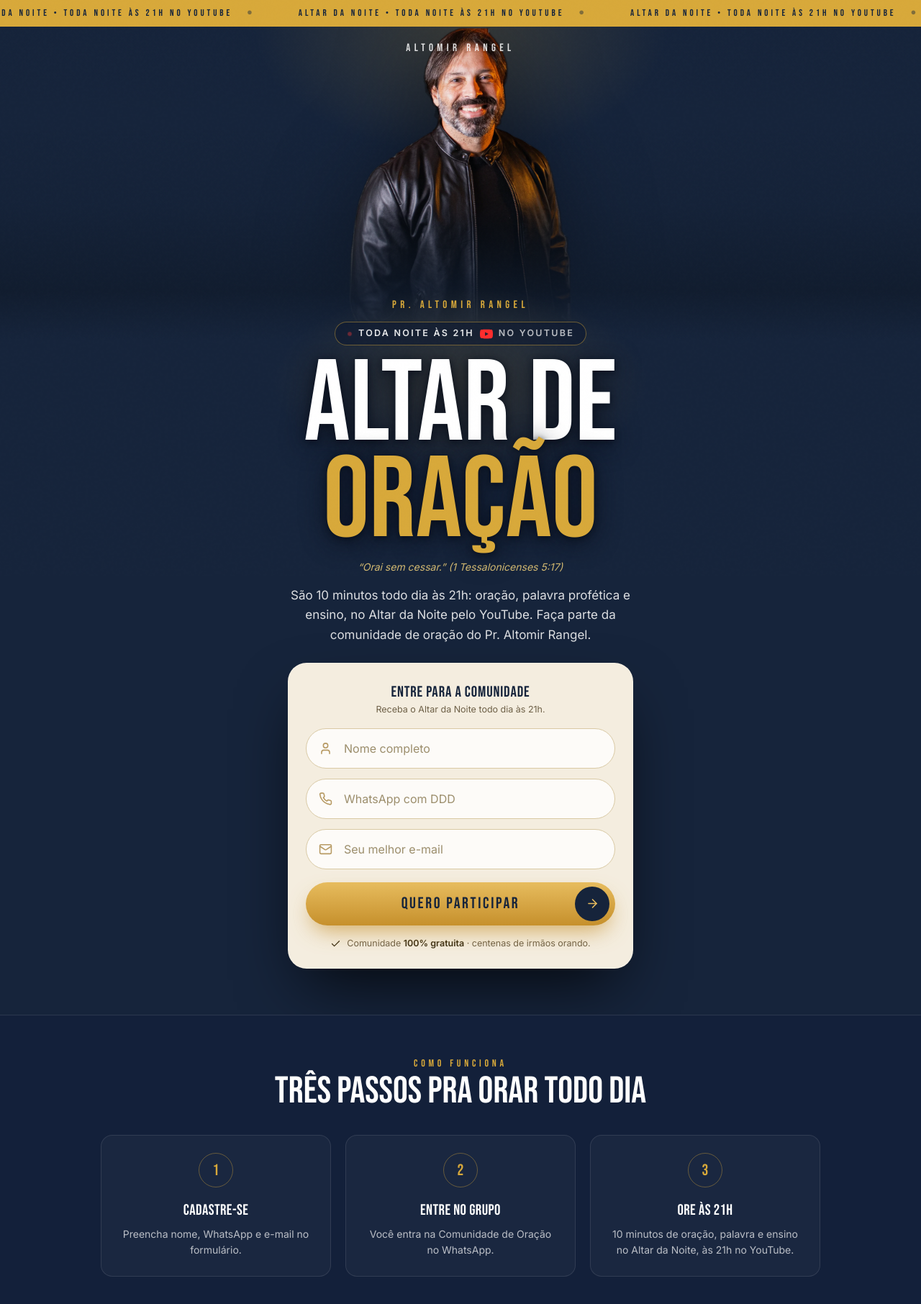
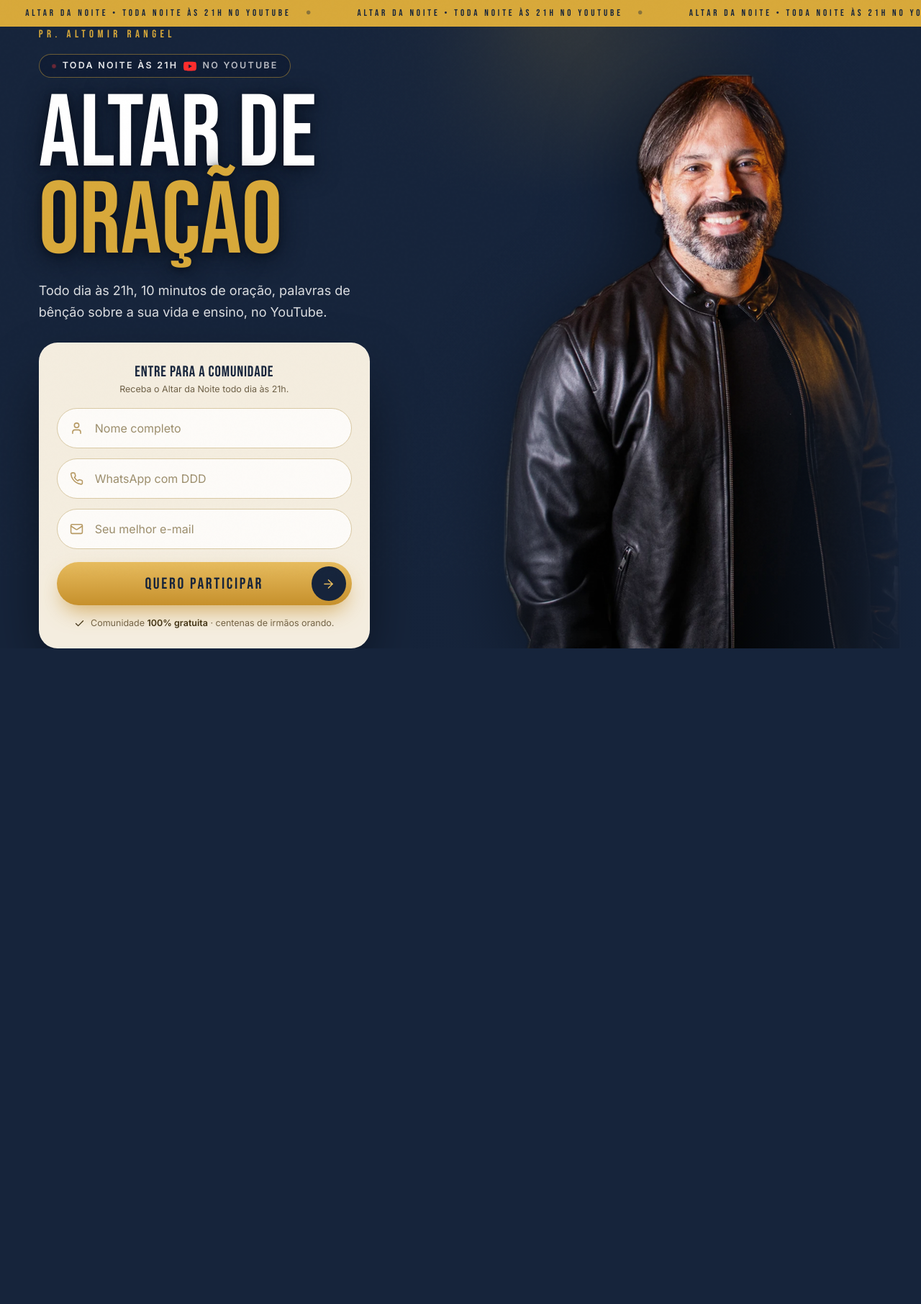
Before and after one commit to arthurrrangel/altomir-rangel, a Next.js app: page /altardanoite in a window 1280 px wide. Shown: the top 1812 px of the page at 72% size. After the commit the page ends 901 px from the top, so only its background shows below. Built offline with nearby package versions, Linux system fonts and the light colour scheme; a web font is replaced by a local one.

Commit message:
Update page.tsx

```diff
--- a/app/altardanoite/page.tsx
+++ b/app/altardanoite/page.tsx
@@ -5,11 +5,11 @@ export const metadata: Metadata = {
   metadataBase: new URL('https://www.ministerioarc.com'),
   title: 'Altar de Oração | Altomir Rangel',
   description:
-    'São 10 minutos todo dia às 21h: oração, palavra profética e ensino, no Altar da Noite pelo YouTube. Entre para a comunidade de oração do Pr. Altomir Rangel.',
+    'Todo dia às 21h, 10 minutos de oração, palavras de bênção sobre a sua vida e ensino, no YouTube. Entre para a comunidade de oração do Pr. Altomir Rangel.',
   alternates: { canonical: '/altardanoite' },
   openGraph: {
     title: 'Altar de Oração | Altomir Rangel',
-    description: '10 minutos todo dia às 21h: oração, palavra profética e ensino. Entre para a comunidade.',
+    description: 'Todo dia às 21h: oração, palavras de bênção sobre a sua vida e ensino. Entre para a comunidade.',
     url: '/altardanoite',
     siteName: 'Ministério Altomir Rangel',
     type: 'website',
@@ -19,7 +19,7 @@ export const metadata: Metadata = {
   twitter: {
     card: 'summary_large_image',
     title: 'Altar de Oração | Altomir Rangel',
-    description: '10 minutos todo dia às 21h: oração, palavra profética e ensino. Entre para a comunidade.',
+    description: 'Todo dia às 21h: oração, palavras de bênção sobre a sua vida e ensino. Entre para a comunidade.',
     images: ['/altomir-og.jpg'],
   },
   robots: { index: true, follow: true },
@@ -31,7 +31,7 @@ function MarqueeGroup({ hidden = false }: { hidden?: boolean }) {
       {Array.from({ length: 6 }).map((_, i) => (
         <span key={i} className="mx-5 font-bebas text-[13px] tracking-[0.3em] text-[#16243B]">
           ALTAR DA NOITE • TODA NOITE ÀS 21H NO YOUTUBE
-          <span className="mx-5 align-middle text-[#16243B]/45">●</span>
+          <span className="mx-5 align-middle text-[#16243B]/40">●</span>
         </span>
       ))}
     </div>
@@ -48,52 +48,76 @@ function YouTubeMark() {
 
 export default function Page() {
   return (
-    <main className="relative w-full overflow-hidden bg-[#16243B] text-center text-white antialiased">
+    <main className="relative w-full overflow-hidden bg-[#16243B] text-white antialiased">
       {/* ===== FAIXA ROLANDO ===== */}
       <div className="relative z-30 flex overflow-hidden bg-[#D8A93A]">
-        <div className="flex w-max animate-[arcmarquee_30s_linear_infinite]">
+        <div className="flex w-max animate-[arcmarquee_34s_linear_infinite]">
           <MarqueeGroup />
           <MarqueeGroup hidden />
         </div>
       </div>
 
-      <section className="relative w-full overflow-hidden pb-16">
-        {/* brilho do alto */}
+      <section className="relative min-h-[100svh] w-full overflow-hidden text-center lg:grid lg:grid-cols-[1.05fr_0.95fr] lg:items-center lg:text-left">
+        {/* glows */}
         <div
-          className="pointer-events-none absolute left-1/2 top-0 z-0 h-[460px] w-[900px] max-w-[170vw] -translate-x-1/2"
-          style={{ background: 'radial-gradient(ellipse 50% 60% at 50% 0%, rgba(216,169,58,0.20) 0%, transparent 64%)' }}
+          className="pointer-events-none absolute left-1/2 top-0 z-0 h-[440px] w-[820px] max-w-[170vw] -translate-x-1/2 lg:left-[58%] lg:h-[620px] lg:w-[1100px]"
+          style={{ background: 'radial-gradient(ellipse 50% 60% at 50% 0%, rgba(216,169,58,0.16) 0%, transparent 64%)' }}
+        />
+        <div
+          className="pointer-events-none absolute left-[8%] top-[34%] z-0 hidden h-[440px] w-[640px] lg:block"
+          style={{ background: 'radial-gradient(ellipse 52% 52% at 28% 50%, rgba(216,169,58,0.14) 0%, transparent 70%)' }}
         />
 
-        {/* ===== FOTO (banda no topo, centralizada) ===== */}
-        <div className="relative z-0 mx-auto flex h-[44svh] items-end justify-center overflow-hidden sm:h-[46vh] lg:h-[56vh]">
+        {/* ===== FOTO MOBILE / TABLET (topo, centralizada) ===== */}
+        <div className="pointer-events-none absolute inset-x-0 top-0 z-0 flex h-[44svh] items-end justify-center overflow-hidden lg:hidden">
           <img
             src="/altomir-recorte.webp"
             alt="Pr. Altomir Rangel"
-            className="h-full w-auto max-w-none object-contain object-bottom drop-shadow-[0_30px_60px_rgba(0,0,0,0.5)]"
+            className="h-[46svh] w-auto max-w-none object-contain object-bottom"
           />
           <div
             className="absolute inset-0"
-            style={{ background: 'linear-gradient(to bottom, rgba(16,27,44,0.05) 0%, rgba(16,27,44,0) 30%, rgba(16,27,44,0.18) 55%, rgba(16,27,44,0.82) 82%, #16243B 97%)' }}
+            style={{ background: 'linear-gradient(to bottom, rgba(16,27,44,0.05) 0%, rgba(16,27,44,0) 30%, rgba(16,27,44,0.2) 56%, rgba(16,27,44,0.84) 82%, #16243B 96%)' }}
           />
-          <div className="absolute top-4 left-1/2 z-10 -translate-x-1/2">
-            <span className="font-bebas text-[15px] tracking-[0.36em] text-white/85">ALTOMIR&nbsp;RANGEL</span>
         </div>
-        </div>
-
-        {/* brilho atrás do título */}
+        {/* glow do título (mobile) */}
         <div
-          className="pointer-events-none absolute left-1/2 top-[40svh] z-0 h-[380px] w-[620px] max-w-[94vw] -translate-x-1/2 sm:top-[42vh]"
+          className="pointer-events-none absolute left-1/2 top-[39svh] z-0 h-[320px] w-[440px] max-w-[92vw] -translate-x-1/2 lg:hidden"
           style={{ background: 'radial-gradient(ellipse 60% 50% at 50% 42%, rgba(216,169,58,0.18) 0%, transparent 70%)' }}
         />
 
-        {/* ===== CONTEÚDO (centralizado, puxado sobre a foto) ===== */}
-        <div className="relative z-10 mx-auto -mt-[11svh] flex max-w-[640px] flex-col items-center px-5 sm:-mt-[9vh] sm:px-6">
-          <span className="mb-3 font-bebas text-[14px] tracking-[0.36em] text-[#D8A93A] sm:text-[15px]">
+        {/* ===== FOTO DESKTOP (lateral direita) ===== */}
+        <div className="pointer-events-none z-0 hidden lg:col-start-2 lg:row-start-1 lg:flex lg:h-full lg:items-end lg:justify-center lg:self-stretch">
+          <img
+            src="/altomir-recorte.webp"
+            alt="Pr. Altomir Rangel"
+            className="h-[100vh] w-auto max-w-none object-contain object-bottom drop-shadow-[0_30px_60px_rgba(0,0,0,0.55)]"
+          />
+        </div>
+        {/* blend desktop entre conteúdo e foto */}
+        <div
+          className="pointer-events-none absolute inset-0 z-0 hidden lg:block"
+          style={{ background: 'linear-gradient(to right, #16243B 0%, #16243B 36%, rgba(22,36,59,0.82) 46%, rgba(22,36,59,0) 64%)' }}
+        />
+        <div
+          className="pointer-events-none absolute inset-y-0 right-0 z-0 hidden w-[22%] lg:block"
+          style={{ background: 'linear-gradient(to left, #16243B 0%, rgba(22,36,59,0.45) 45%, transparent 100%)' }}
+        />
+
+        {/* ===== MARCA (mobile, sobre a foto) ===== */}
+        <div className="absolute top-4 left-1/2 z-20 -translate-x-1/2 lg:hidden">
+          <span className="font-bebas text-[15px] tracking-[0.36em] text-white/85">ALTOMIR&nbsp;RANGEL</span>
+        </div>
+
+        {/* ===== CONTEÚDO ===== */}
+        <div className="relative z-10 col-start-1 row-start-1 flex min-h-[100svh] flex-col items-center justify-start px-5 pt-[40svh] pb-12 sm:px-6 lg:min-h-0 lg:items-start lg:justify-center lg:pt-0 lg:pb-0 lg:pl-[8%] lg:pr-6">
+          <div className="flex w-full max-w-[540px] flex-col items-center lg:max-w-[640px] lg:items-start">
+            <span className="mb-4 hidden font-bebas text-[15px] tracking-[0.36em] text-[#D8A93A] lg:block">
               PR.&nbsp;ALTOMIR&nbsp;RANGEL
             </span>
 
             {/* BADGE 21h / YouTube */}
-          <div className="mb-4 inline-flex items-center gap-2 rounded-full border border-[#D8A93A]/45 bg-[#0e1830]/55 px-4 py-1.5 backdrop-blur-sm">
+            <div className="mb-5 inline-flex items-center gap-2 rounded-full border border-[#D8A93A]/45 bg-[#0e1830]/55 px-4 py-1.5 backdrop-blur-sm">
               <span className="h-2 w-2 rounded-full bg-[#ff3b3b] motion-safe:animate-[pulsedot_1.6s_ease-in-out_infinite]" />
               <span className="font-inter text-[11.5px] font-semibold uppercase tracking-[0.18em] text-white/90 sm:text-[12.5px]">
                 Toda noite às 21h
@@ -104,52 +128,23 @@ export default function Page() {
               </span>
             </div>
 
-          {/* TÍTULO GRANDE E CENTRALIZADO */}
+            {/* TÍTULO */}
             <h1
-            className="font-bebas leading-[0.84] text-white text-[clamp(66px,12.5vw,164px)]"
-            style={{ textShadow: '0 6px 34px rgba(8,14,26,0.95), 0 2px 8px rgba(8,14,26,0.8)' }}
+              className="font-bebas leading-[0.85] text-white text-[clamp(70px,13vw,142px)]"
+              style={{ textShadow: '0 6px 34px rgba(8,14,26,0.92), 0 2px 8px rgba(8,14,26,0.7)' }}
             >
               Altar de<br />
               <span className="text-[#D8A93A]">Oração</span>
             </h1>
 
-          {/* versículo */}
-          <p className="mt-3 font-inter text-[13px] italic text-[#E7C977]/90 sm:text-[14px]">
-            “Orai sem cessar.” (1 Tessalonicenses 5:17)
+            {/* SUBHEAD */}
+            <p className="mt-5 max-w-[440px] font-inter text-[16px] leading-relaxed text-white/85 sm:text-[18px]">
+              Todo dia às 21h, 10 minutos de oração, palavras de bênção sobre a sua vida e ensino, no YouTube.
             </p>
 
-          <p className="mt-4 max-w-[520px] font-inter text-[15.5px] leading-relaxed text-white/85 sm:text-[17px]">
-            São 10 minutos todo dia às 21h: oração, palavra profética e ensino, no Altar da Noite pelo YouTube.
-            Faça parte da comunidade de oração do Pr. Altomir Rangel.
-          </p>
-
-          <div className="mt-6 w-full max-w-[480px]">
+            <div className="mt-7 w-full max-w-[460px] text-left">
               <LeadForm />
             </div>
-        </div>
-      </section>
-
-      {/* ===== COMO FUNCIONA ===== */}
-      <section className="relative z-10 border-t border-white/10 bg-[#13203a] px-6 py-14">
-        <div className="mx-auto max-w-[1000px]">
-          <div className="font-bebas text-[14px] tracking-[0.34em] text-[#D8A93A]">COMO FUNCIONA</div>
-          <h2 className="mt-1 font-bebas text-[clamp(34px,6vw,52px)] leading-[0.95] text-white">
-            Três passos pra orar todo dia
-          </h2>
-          <div className="mt-9 grid gap-5 sm:grid-cols-3">
-            {[
-              { n: '1', t: 'Cadastre-se', d: 'Preencha nome, WhatsApp e e-mail no formulário.' },
-              { n: '2', t: 'Entre no grupo', d: 'Você entra na Comunidade de Oração no WhatsApp.' },
-              { n: '3', t: 'Ore às 21h', d: '10 minutos de oração, palavra e ensino no Altar da Noite, às 21h no YouTube.' },
-            ].map((s) => (
-              <div key={s.n} className="rounded-2xl border border-white/10 bg-white/[0.03] p-6">
-                <div className="mx-auto flex h-12 w-12 items-center justify-center rounded-full border border-[#D8A93A]/40 font-bebas text-[22px] text-[#D8A93A]">
-                  {s.n}
-                </div>
-                <div className="mt-4 font-bebas text-[21px] tracking-[0.02em] text-white">{s.t}</div>
-                <p className="mt-1.5 font-inter text-[14px] leading-relaxed text-white/70">{s.d}</p>
-              </div>
-            ))}
           </div>
         </div>
       </section>
```
Lines whose indentation alone changed are shown as unchanged.
